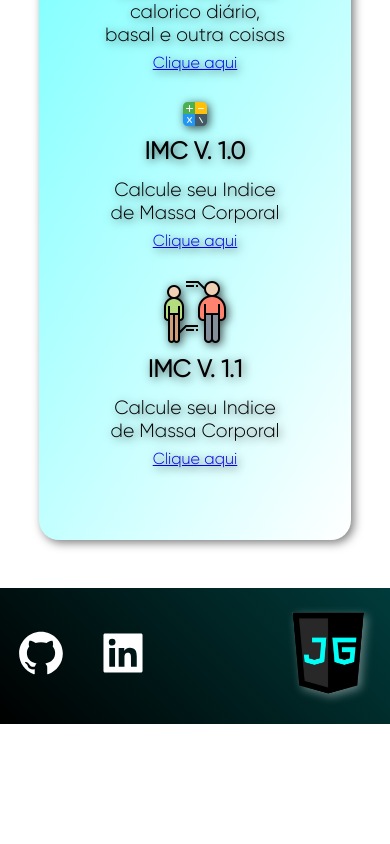
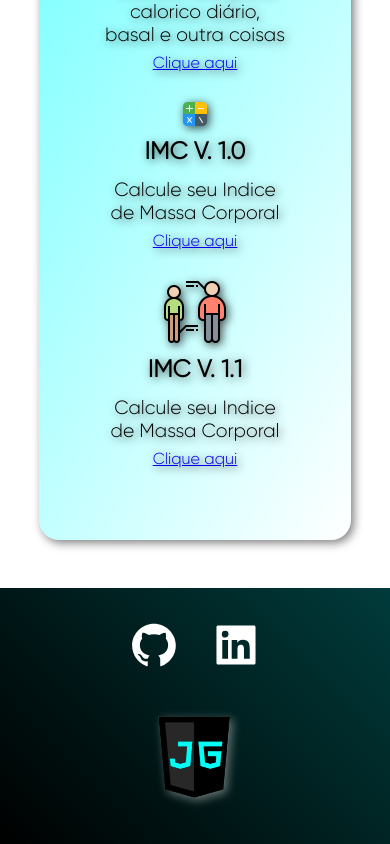
Before and after one commit to oAoj1/Portfolio, a React (Vite) app: page / in a window 390 px wide. Shown: the part 5908-6752 px from the top of the page. Before the commit the page ends 6632 px from the top, so only its background shows below. Built offline with nearby package versions, Linux system fonts and the light colour scheme.

Commit message:
Update Footer.css

```diff
--- a/src/Components/Footer/Footer.css
+++ b/src/Components/Footer/Footer.css
@@ -41,3 +41,15 @@ footer{
 .logoContentF img:hover{
     transform: translateY(-5px);
 }
+
+@media screen and (max-width:900px){
+    footer{
+        flex-direction: column;
+        padding: 2em 0 1em 0;
+    }
+
+    .logoContentF{
+        margin-top: 1em;
+    }
+
+}
```
